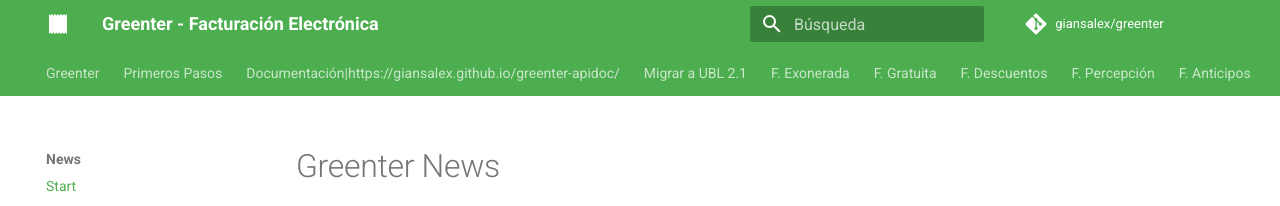
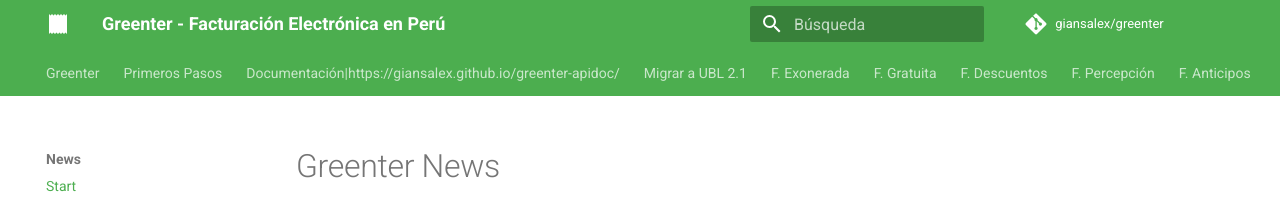
Before and after one commit to thegreenter/greenter, an MkDocs documentation site: the page built from docs/news/index.md, in a window 1280 px wide. Shown: the top 206 px of the page. Built offline with MkDocs 1.6.1 and Material for MkDocs 9.7.7, drawn with Linux system fonts in a browser that asks for light colours; comment, search, counter and statistics services are not loaded; old or Windows-style settings are respelled for this version of MkDocs.

Commit message:
renames site tile

```diff
--- a/mkdocs.yml
+++ b/mkdocs.yml
@@ -1,6 +1,6 @@
-site_name: Greenter - Facturación Electrónica
+site_name: Greenter - Facturación Electrónica en Perú
 site_url: https://giansalex.github.io/greenter
-site_description: 'Facturación Electrónica Sunat - Perú'
+site_description: 'Facturación Electrónica Sunat - Perú, UBL 2.1'
 site_author: 'Giancarlos Salas'
 
 # Repository
```
